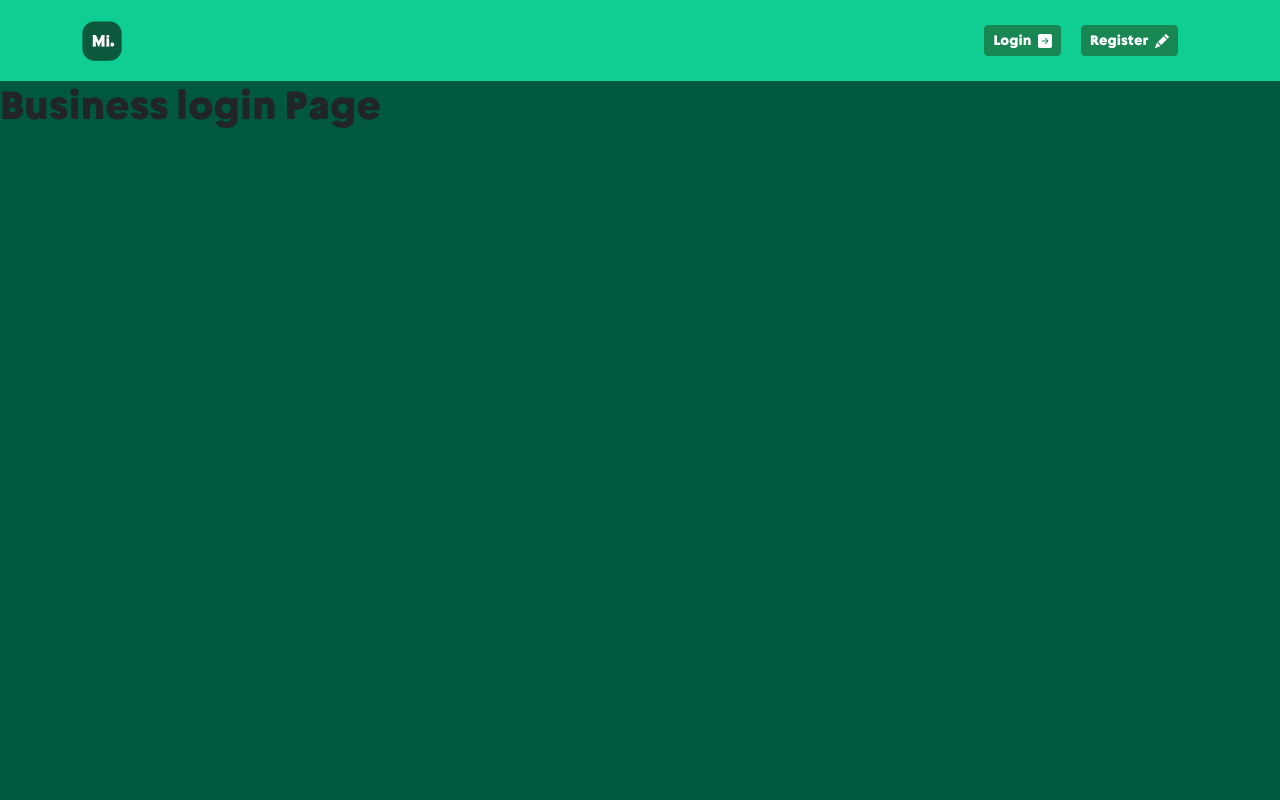
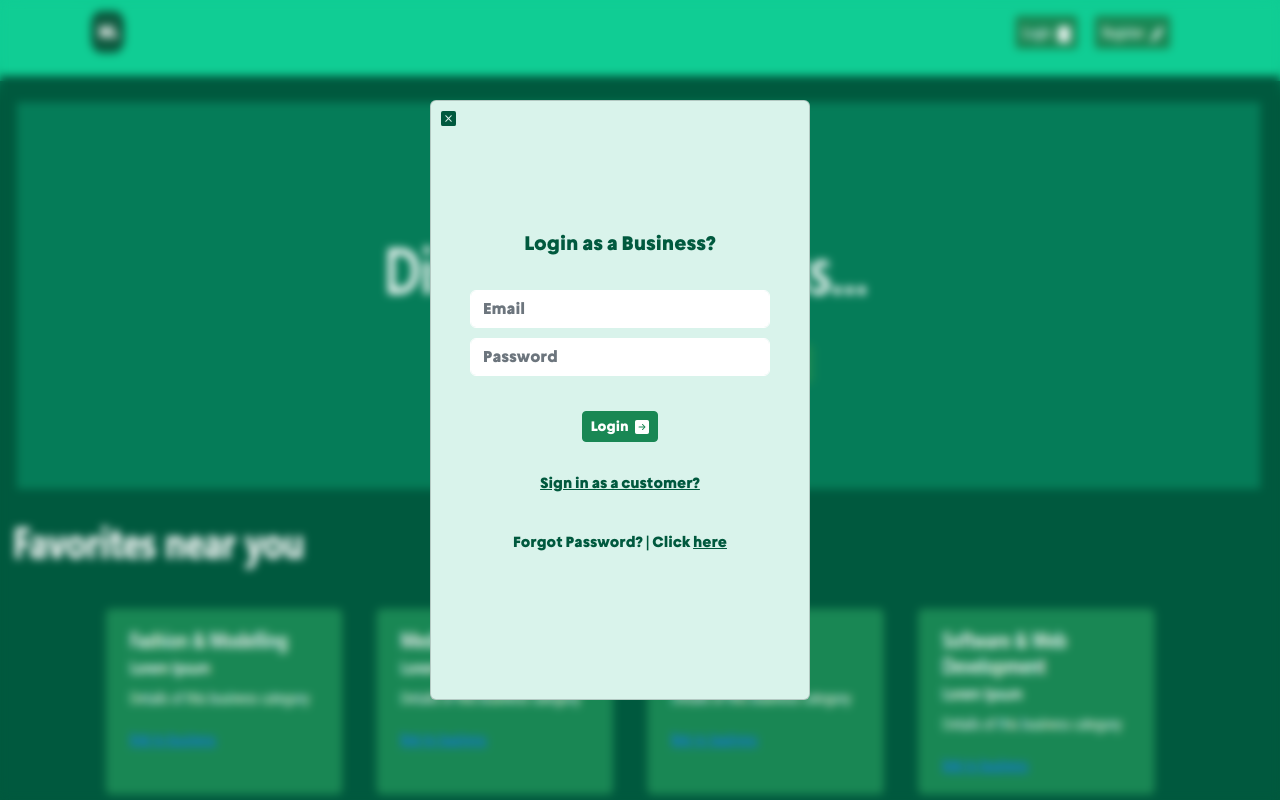
Before and after one commit to Sochi-Onyinye/Mistark, a React (Create React App) app: page /businesslogin in a window 1280 px wide. Built offline with nearby package versions, Linux system fonts and the light colour scheme.

Commit message:
Business Login page completed

```diff
--- a/src/App.js
+++ b/src/App.js
@@ -6,6 +6,7 @@ import UserLogin from './Views/UserLogin';
 import BusinessLogin from './Views/BusinessLogin';
 import UserRegistration from './Views/UserRegistration';
 import UserFeed from "./Views/UserFeed";
+import BusinessAnalytics from "./Views/BusinessAnalytics";
 
 
 
@@ -19,6 +20,7 @@ const App = () => (
         <Route path="/landingpage" element={<LandingPage/>} />
         <Route path="/userfeed" element={<UserFeed/>} />
         <Route path="/businesslogin" element={<BusinessLogin/>} />
+        <Route path="/businessanalytics" element={<BusinessAnalytics/>} />
       </Routes>
 
   </React.StrictMode>
--- /dev/null
+++ b/src/Views/BusinessAnalytics.jsx
@@ -0,0 +1,14 @@
+import React from "react"
+import "./BusinessAnalytics.css";
+
+class BusinessAnalytics extends React.Component{
+  render() {
+    return (
+      <div>
+         <h1>Specific Business Page - Business Owner view</h1>
+      </div>
+
+    );
+  }
+}
+export default BusinessAnalytics
--- a/src/Views/BusinessLogin.css
+++ b/src/Views/BusinessLogin.css
@@ -0,0 +1,123 @@
+.bg {
+    position: fixed;
+    top: -50%;
+    left: -50%;
+    width: 200%;
+    height: 200%;
+    backdrop-filter: blur(10px);
+    filter: blur(4px);
+    z-index: 0;
+  }
+  .bg img {
+    position: absolute;
+    top: 0;
+    left: 0;
+    right: 0;
+    bottom: 0;
+    margin: auto;
+    min-width: 50%;
+    min-height: 50%;
+  }
+
+  .overlay {
+      position:absolute;
+      top:50px;
+      left:50px;
+  }
+
+
+  .loginCard {
+  width: 34% !important;
+  height: 600px !important;
+  background-color: #D9F3EB;
+  justify-content: center;
+  align-self: center;
+  margin: 50px auto;
+  padding: 0 auto;
+  color: #00593E;
+  }
+
+  #close{
+    color: #00593E !important;
+    font-size: 15px;
+    position:absolute;
+    top: 5px;
+    left: 10px;
+
+  }
+
+  h2, p {
+    color: #00593E !important;
+  }
+
+  h5{
+    margin-bottom: 30px;
+  }
+
+  #underline{
+    text-decoration: underline;
+    color: #00593E !important;
+  }
+
+  input{
+    width: fit-content;
+    color: #00593E !important;
+    margin: 5px;
+    border: 1px solid #fff !important;
+  }
+
+  #signinOne, #signinTwo{
+    margin: 30px auto;
+  }
+
+  #forgot{
+    margin-top: 20px;
+  }
+
+
+
+  /* Extra small devices (phones, 768px and down) */
+
+  @media only screen and (max-width: 740px) {
+
+    .loginCard {
+      width: 80% !important;
+      height: 500px !important;
+      font-size: 20px;
+      justify-content: center;
+      align-self: center;
+      margin: 100px 50px 50px 50px;
+
+      }
+
+    input{
+      width: auto !important;
+      margin: 5px;
+      border: 1px solid #fff !important;
+     }
+
+     h2, p, h5{
+      font-size: 13px !important;
+    }
+  }
+
+
+  @media (min-width: 740px) and (max-width: 1024px) {
+
+    .loginCard {
+      width: 80% !important;
+      height: 400px !important;
+      font-size: 20px;
+      justify-content: center;
+      align-self: center;
+      margin: 100px 50px 50px 50px;
+      font-size: 15px;
+      }
+
+   input{
+    width: auto !important;
+    margin: 5px;
+    border: 1px solid #fff !important;
+   }
+
+  }
--- a/src/Views/BusinessLogin.jsx
+++ b/src/Views/BusinessLogin.jsx
@@ -1,11 +1,41 @@
 import React from "react"
 import "./BusinessLogin.css";
+import background from '../others/background.png'
+import { Link } from 'react-router-dom';
+import {  ArrowRightSquareFill } from "react-bootstrap-icons";
+import { XSquareFill } from "react-bootstrap-icons";
+
+import LandingPage from "./LandingPage";
+import BusinessAnalytics from "./BusinessAnalytics";
+
 
 class BusinessLogin extends React.Component{
   render() {
     return (
       <div>
-         <h1>Business login Page</h1>
+        <div class="bg">
+          <img src={background} alt="" />
+        </div>
+        <div className="overlay container form-group needs-validation">
+          <div className='d-flex justify-content-center align-items-center h-100'>
+            <div className= "col-12">
+              <div className="card loginCard">
+                <div className="p-5 d-flex flex-column align-items-center w-100">
+                  <Link to="/landingpage" component={LandingPage} id="close"><XSquareFill/></Link>
+                  <h5>Login as a Business?</h5>
+
+                  <input className='form-control sr-only' placeholder="Email" type='email'/>
+                  <input className='form-control sr-only'  placeholder="Password"  type='password'/>
+
+                  <Link to="/businessanalytics" component={BusinessAnalytics} ><button type="button" class="btn btn-success btn-sm" id="signinOne">Login  <ArrowRightSquareFill id="loginicon"/></button></Link>
+
+                  <Link to="/login" component={BusinessAnalytics} id="underline"><p id="signinToo">Sign in as a customer?</p></Link>
+                  <p id="forgot">Forgot Password? | Click <a href="reset password" id="underline">here</a></p>
+                </div>
+              </div>
+            </div>
+          </div>
+        </div>
       </div>
 
     );
```
Also changed, not shown: src/Views/BusinessAnalytics.css (added).
